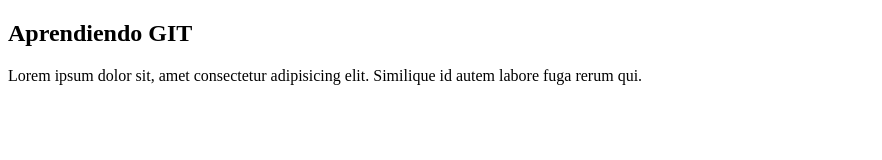
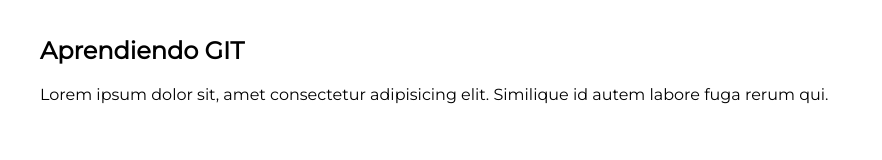
Before and after one commit to YiosTech/pruebaGit, a plain HTML site: page index.html in a window 1280 px wide. Shown: the whole page, without its empty margins (0-882 px from the left). Drawn offline with Linux system fonts and the light colour scheme.

Commit message:
Agregando el .css .js .html con parrafos y estilos

```diff
--- /dev/null
+++ b/css/estilos.css
@@ -0,0 +1,6 @@
+html {
+  box-sizing: border-box;
+  font-family: "Montserrat", sans-serif;
+  font-size: 16px;
+  margin: 1rem 2rem;
+}
--- a/index.html
+++ b/index.html
@@ -4,6 +4,13 @@
     <meta charset="UTF-8" />
     <meta http-equiv="X-UA-Compatible" content="IE=edge" />
     <meta name="viewport" content="width=device-width, initial-scale=1.0" />
+    <link rel="stylesheet" href="css/estilos.css" />
+
+    <link
+      href="https://fonts.googleapis.com/css2?family=Manrope:wght@300;400&family=Montserrat&display=swap"
+      rel="stylesheet"
+    />
+
     <title>Pag WEB</title>
   </head>
   <body>
@@ -12,5 +19,7 @@
       Lorem ipsum dolor sit, amet consectetur adipisicing elit. Similique id
       autem labore fuga rerum qui.
     </p>
+
+    <script src="js/codigo.js"></script>
   </body>
 </html>
--- /dev/null
+++ b/js/codigo.js
@@ -0,0 +1 @@
+console.log("Hello friend");
```
